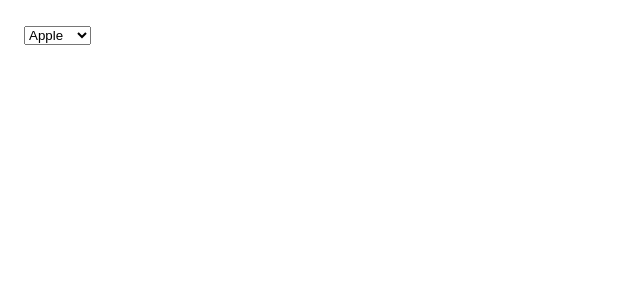
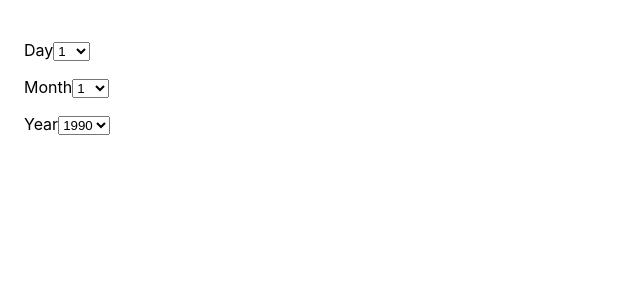
Before and after one commit to tw-eugeneoei/react-testing-library-cheatsheet, a React (Create React App) app: page / in a window 1280 px wide. Shown: the top 300 px of the page, without its empty margins (0-640 px from the left). Built offline with nearby package versions, Linux system fonts and the light colour scheme.

Commit message:
complete multiple HTML select elements example

```diff
--- a/src/App.tsx
+++ b/src/App.tsx
@@ -1,11 +1,11 @@
 import { Grid } from "@mui/material";
-import { HtmlSelect } from "./components/Dropdown/HtmlSelect//HtmlSelect";
+import { MultipleHtmlSelect } from "./components/Dropdown/HtmlSelect//MultipleHtmlSelect";
 
 function App() {
     return (
         <Grid container justifyContent={"center"}>
             <Grid item xs={12}>
-                <HtmlSelect />
+                <MultipleHtmlSelect />
             </Grid>
         </Grid>
     );
--- a/src/components/Dropdown/HtmlSelect/HtmlSelect.tsx
+++ b/src/components/Dropdown/HtmlSelect/HtmlSelect.tsx
@@ -1,5 +1,3 @@
-// import { Select, option } from "@mui/material";
-
 const HtmlSelect = () => {
     return (
         <select>
--- /dev/null
+++ b/src/components/Dropdown/HtmlSelect/MultipleHtmlSelect.tsx
@@ -0,0 +1,36 @@
+const days = new Array(31).fill(null).map((_, i) => i + 1);
+const months = new Array(12).fill(null).map((_, i) => i + 1);
+const years = new Array(50).fill(null).map((_, i) => i + 1990);
+
+const MultipleHtmlSelect = () => {
+    return (
+        <>
+            <p>
+                <label htmlFor="day">Day</label>
+                <select id="day">
+                    {days.map((day) => (
+                        <option key={day}>{day}</option>
+                    ))}
+                </select>
+            </p>
+            <p>
+                <label htmlFor="month">Month</label>
+                <select id="month">
+                    {months.map((month) => (
+                        <option key={month}>{month}</option>
+                    ))}
+                </select>
+            </p>
+            <p>
+                <label htmlFor="year">Year</label>
+                <select id="year">
+                    {years.map((year) => (
+                        <option key={year}>{year}</option>
+                    ))}
+                </select>
+            </p>
+        </>
+    );
+};
+
+export { MultipleHtmlSelect };
```
Also changed, not shown: src/components/Dropdown/README.md, 1 other file (tests, documents, lock files or other folders).
